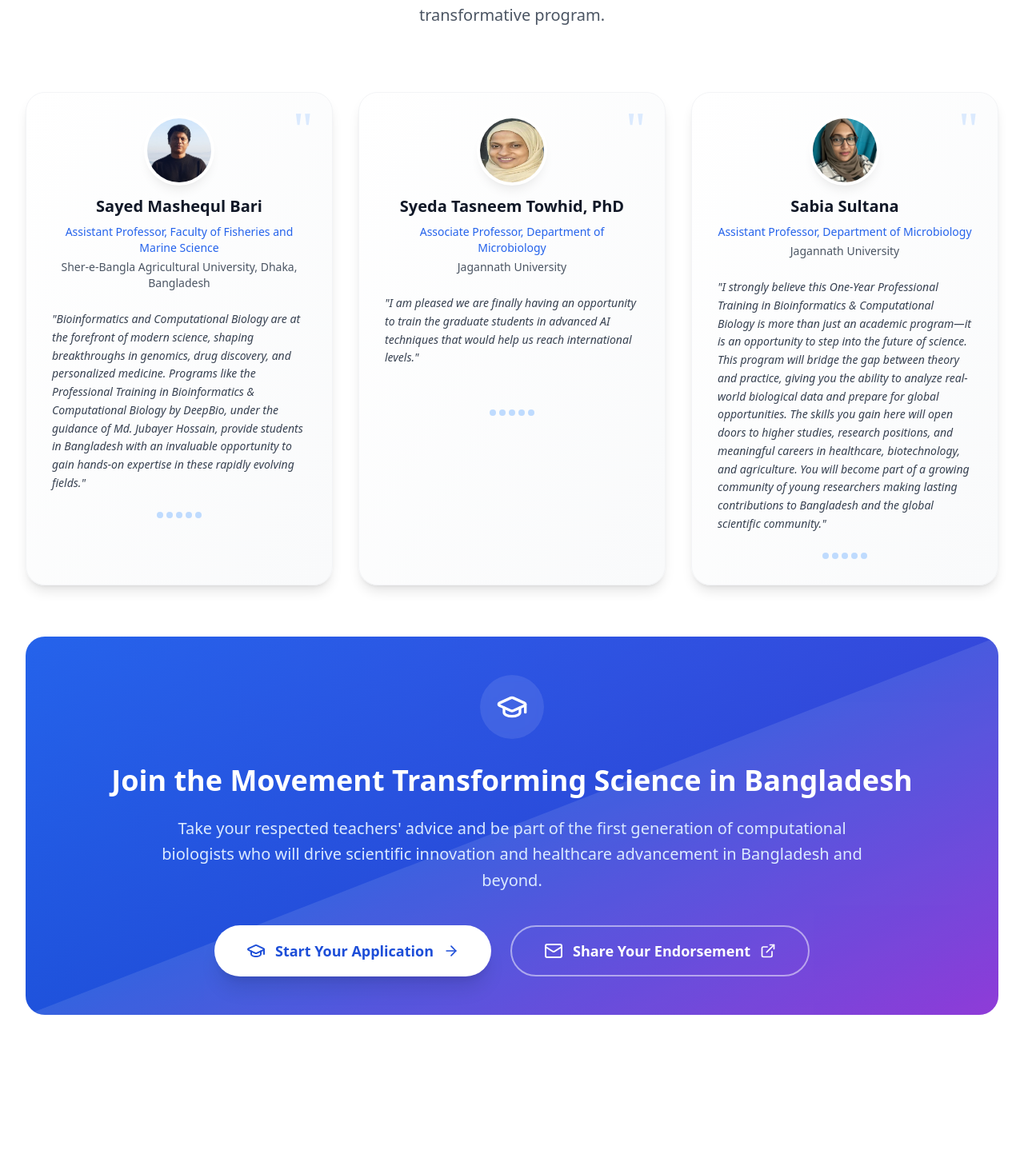
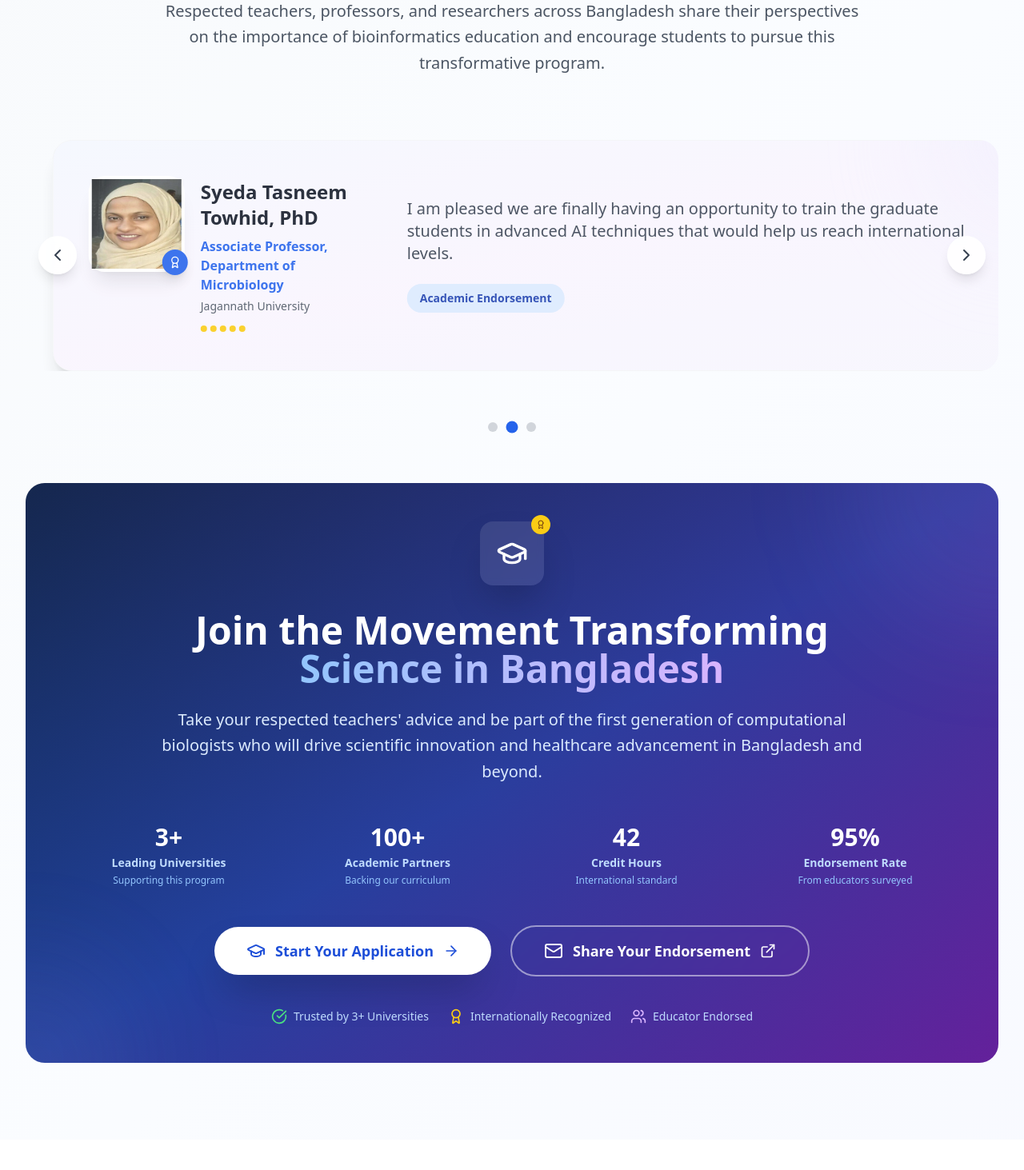
Before and after one commit to hossainlab/deepbio-academy, a Next.js app: page / in a window 1280 px wide. Shown: the part 5727-7190 px from the top of the page at 80% size. Built offline with nearby package versions, Linux system fonts and the light colour scheme.

Commit message:
improve slider

```diff
--- a/src/app/instructors/page.tsx
+++ b/src/app/instructors/page.tsx
@@ -21,7 +21,7 @@ export default function Instructors() {
       category: 'Core Instructors',
       department: 'Computational Biology & Bioinformatics',
       institution: 'DeepBio Academy',
-      image: '/images/instructors/jubayer.jpg',
+      image: '/images/instructors/jubayer.png',
       email: 'jubayer@deepbioltd.com',
       phone: 'TBA',
       office: 'DeepBio Limited, Dhaka, Bangladesh',
--- a/src/app/page.tsx
+++ b/src/app/page.tsx
@@ -6,18 +6,27 @@ import Link from 'next/link';
 import Image from 'next/image';
 import {
   BookOpen, Users, Award, ArrowRight, Mail, Phone, MapPin, GraduationCap,
-  Globe, Calendar, Clock, CheckCircle, Download, ExternalLink, Zap, Target, TrendingUp
+  Globe, Calendar, Clock, CheckCircle, Download, ExternalLink, Zap, Target, TrendingUp,
+  ChevronLeft, ChevronRight
 } from 'lucide-react';
 import Navbar from '../components/Navbar';
 
 export default function Home() {
   const [activeTab, setActiveTab] = useState(0);
   const [isScrolled, setIsScrolled] = useState(false);
+  const [activeTestimonial, setActiveTestimonial] = useState(0);
 
   useEffect(() => {
     const handleScroll = () => setIsScrolled(window.scrollY > 50);
     window.addEventListener('scroll', handleScroll);
     return () => window.removeEventListener('scroll', handleScroll);
+  }, []);
+
+  useEffect(() => {
+    const testimonialInterval = setInterval(() => {
+      setActiveTestimonial((prev) => (prev + 1) % mentorTestimonials.length);
+    }, 6000);
+    return () => clearInterval(testimonialInterval);
   }, []);
 
   const quarters = [
@@ -824,7 +833,7 @@ export default function Home() {
       */}
 
       {/* Teacher/Mentor Endorsements Section */}
-      <section className="py-24 bg-white">
+      <section className="py-24 bg-gradient-to-br from-slate-50 via-blue-50/30 to-indigo-50/40">
         <div className="max-w-7xl mx-auto px-4 sm:px-6 lg:px-8">
           <motion.div
             className="text-center mb-20"
@@ -833,6 +842,10 @@ export default function Home() {
             transition={{ duration: 0.8 }}
             viewport={{ once: true }}
           >
+            <div className="inline-flex items-center px-4 py-2 bg-blue-100 text-blue-800 rounded-full text-sm font-semibold mb-6">
+              <Users className="w-4 h-4 mr-2" />
+              Endorsed by Academic Leaders
+            </div>
             <h2 className="text-4xl md:text-6xl font-bold text-gray-900 mb-6">
               Endorsed by Leading Educators
             </h2>
@@ -842,32 +855,33 @@ export default function Home() {
             </p>
           </motion.div>
 
-          <div className="grid md:grid-cols-2 lg:grid-cols-3 gap-8 mb-16">
-            {mentorTestimonials.map((mentor, index) => (
+          {/* Testimonial Slider */}
+          <div className="relative mb-16">
+            <div className="overflow-hidden rounded-3xl">
+              <AnimatePresence mode="wait">
                 <motion.div
-                key={mentor.name}
-                className="group bg-gradient-to-br from-white to-gray-50 rounded-3xl p-8 shadow-lg hover:shadow-2xl transition-all duration-500 border border-gray-100 relative overflow-hidden"
-                initial={{ opacity: 0, y: 30 }}
-                whileInView={{ opacity: 1, y: 0 }}
-                transition={{ duration: 0.6, delay: index * 0.15 }}
-                viewport={{ once: true }}
-                whileHover={{ y: -8 }}
+                  key={activeTestimonial}
+                  initial={{ opacity: 0, x: 300 }}
+                  animate={{ opacity: 1, x: 0 }}
+                  exit={{ opacity: 0, x: -300 }}
+                  transition={{ duration: 0.5, ease: "easeInOut" }}
+                  className="bg-white rounded-3xl p-8 md:p-12 shadow-xl border border-gray-100 relative overflow-hidden"
                 >
-                {/* Decorative background gradient */}
-                <div className="absolute inset-0 bg-gradient-to-br from-blue-50/50 to-purple-50/50 opacity-0 group-hover:opacity-100 transition-opacity duration-500"></div>
-
-                {/* Quote marks decoration */}
-                <div className="absolute top-4 right-6 text-6xl text-blue-100 font-serif leading-none">"</div>
+                  {/* Background decoration */}
+                  <div className="absolute inset-0 bg-gradient-to-br from-blue-600/5 via-purple-600/5 to-indigo-600/5"></div>
+                  <div className="absolute top-0 right-0 w-64 h-64 bg-gradient-to-br from-blue-100 to-purple-100 rounded-full blur-3xl opacity-30 -translate-y-32 translate-x-32"></div>
 
                   <div className="relative z-10">
-                  {/* Profile Section */}
-                  <div className="text-center mb-6">
-                    <div className="relative w-20 h-20 mx-auto mb-4 rounded-full overflow-hidden shadow-lg ring-4 ring-white">
+                    <div className="flex flex-col lg:flex-row items-start lg:items-center gap-8">
+                      {/* Profile */}
+                      <div className="flex flex-col sm:flex-row items-center lg:items-start gap-6 lg:w-1/3">
+                        <div className="relative">
+                          <div className="w-24 h-24 lg:w-28 lg:h-28 rounded-2xl overflow-hidden shadow-xl ring-4 ring-white">
                             <Image
-                        src={mentor.image}
-                        alt={mentor.name}
+                              src={mentorTestimonials[activeTestimonial].image}
+                              alt={mentorTestimonials[activeTestimonial].name}
                               fill
-                        className="object-cover group-hover:scale-110 transition-transform duration-500"
+                              className="object-cover"
                               onError={(e) => {
                                 const target = e.target as HTMLImageElement;
                                 target.style.display = 'none';
@@ -876,103 +890,193 @@ export default function Home() {
                               }}
                             />
                             <div className="absolute inset-0 flex items-center justify-center bg-gradient-to-br from-blue-100 to-purple-100" style={{ display: 'none' }}>
-                        <div className="w-10 h-10 rounded-full bg-white/80 flex items-center justify-center">
-                          <svg className="w-6 h-6 text-gray-600" fill="currentColor" viewBox="0 0 20 20">
+                              <div className="w-12 h-12 rounded-xl bg-white/80 flex items-center justify-center">
+                                <svg className="w-8 h-8 text-gray-600" fill="currentColor" viewBox="0 0 20 20">
                                   <path fillRule="evenodd" d="M10 9a3 3 0 100-6 3 3 0 000 6zm-7 9a7 7 0 1114 0H3z" clipRule="evenodd" />
                                 </svg>
                               </div>
                             </div>
                           </div>
-
-                    <h4 className="text-xl font-bold text-gray-900 mb-2 select-text group-hover:text-blue-700 transition-colors">
-                      {mentor.name}
-                    </h4>
-
-                    <p className="text-sm font-medium text-blue-600 mb-1 select-text">
-                      {mentor.role}
-                    </p>
-
-                    <p className="text-sm text-gray-600 select-text">
-                      {mentor.institution}
-                    </p>
+                          <div className="absolute -bottom-2 -right-2 w-8 h-8 bg-blue-600 rounded-full flex items-center justify-center shadow-lg">
+                            <Award className="w-4 h-4 text-white" />
+                          </div>
                         </div>
 
-                  {/* Quote Section */}
-                  <blockquote className="text-gray-700 text-sm leading-relaxed select-text mb-6 min-h-[120px] flex items-start">
-                    <span className="italic">"{mentor.quote}"</span>
-                  </blockquote>
-
-                  {/* Bottom decoration */}
-                  <div className="flex items-center justify-center">
+                        <div className="text-center sm:text-left">
+                          <h3 className="text-2xl font-bold text-gray-900 mb-2">{mentorTestimonials[activeTestimonial].name}</h3>
+                          <p className="text-blue-600 font-semibold mb-1">{mentorTestimonials[activeTestimonial].role}</p>
+                          <p className="text-gray-600 text-sm leading-relaxed">{mentorTestimonials[activeTestimonial].institution}</p>
+                          <div className="flex justify-center sm:justify-start mt-3">
                             <div className="flex space-x-1">
                               {[...Array(5)].map((_, i) => (
-                        <div key={i} className="w-2 h-2 rounded-full bg-blue-200 group-hover:bg-blue-400 transition-colors duration-300"></div>
+                                <div key={i} className="w-2 h-2 rounded-full bg-yellow-400"></div>
                               ))}
                             </div>
                           </div>
                         </div>
+                      </div>
+
+                      {/* Quote */}
+                      <div className="lg:w-2/3">
+                        <blockquote className="text-lg lg:text-xl text-gray-700 leading-relaxed font-medium mb-6">
+                          {mentorTestimonials[activeTestimonial].quote}
+                        </blockquote>
+                        <div className="flex items-center">
+                          <div className="px-4 py-2 bg-blue-100 text-blue-800 rounded-full text-sm font-semibold">
+                            Academic Endorsement
+                          </div>
+                        </div>
+                      </div>
+                    </div>
+                  </div>
+                </motion.div>
+              </AnimatePresence>
+            </div>
+
+            {/* Navigation buttons */}
+            <div className="absolute top-1/2 -translate-y-1/2 left-4 right-4 flex justify-between pointer-events-none">
+              <motion.button
+                onClick={() => setActiveTestimonial((prev) => (prev - 1 + mentorTestimonials.length) % mentorTestimonials.length)}
+                className="w-12 h-12 bg-white/90 backdrop-blur-sm rounded-full shadow-lg hover:shadow-xl transition-all duration-300 flex items-center justify-center pointer-events-auto group"
+                whileHover={{ scale: 1.1 }}
+                whileTap={{ scale: 0.9 }}
+              >
+                <ChevronLeft className="w-6 h-6 text-gray-700 group-hover:text-blue-600 transition-colors" />
+              </motion.button>
+
+              <motion.button
+                onClick={() => setActiveTestimonial((prev) => (prev + 1) % mentorTestimonials.length)}
+                className="w-12 h-12 bg-white/90 backdrop-blur-sm rounded-full shadow-lg hover:shadow-xl transition-all duration-300 flex items-center justify-center pointer-events-auto group"
+                whileHover={{ scale: 1.1 }}
+                whileTap={{ scale: 0.9 }}
+              >
+                <ChevronRight className="w-6 h-6 text-gray-700 group-hover:text-blue-600 transition-colors" />
+              </motion.button>
+            </div>
+          </div>
+
+          {/* Slider Indicators */}
+          <div className="flex justify-center space-x-3 mb-16">
+            {mentorTestimonials.map((_, index) => (
+              <button
+                key={index}
+                onClick={() => setActiveTestimonial(index)}
+                className={`w-3 h-3 rounded-full transition-all duration-300 ${
+                  index === activeTestimonial
+                    ? 'bg-blue-600 scale-125'
+                    : 'bg-gray-300 hover:bg-gray-400'
+                }`}
+              />
+            ))}
+          </div>
+
+          {/* Enhanced Call-to-action at bottom of mentor section */}
+          <motion.div
+            className="relative"
+            initial={{ opacity: 0, y: 30 }}
+            whileInView={{ opacity: 1, y: 0 }}
+            transition={{ duration: 0.8, delay: 0.3 }}
+            viewport={{ once: true }}
+          >
+            <div className="bg-gradient-to-br from-gray-900 via-blue-900 to-purple-900 rounded-3xl p-8 md:p-12 text-white relative overflow-hidden">
+              {/* Enhanced background decorations */}
+              <div className="absolute inset-0 bg-gradient-to-r from-blue-600/20 to-purple-600/20"></div>
+              <div className="absolute top-0 right-0 w-96 h-96 bg-gradient-to-br from-blue-400/10 to-purple-400/10 rounded-full blur-3xl -translate-y-48 translate-x-48"></div>
+              <div className="absolute bottom-0 left-0 w-64 h-64 bg-gradient-to-br from-indigo-400/10 to-pink-400/10 rounded-full blur-3xl translate-y-32 -translate-x-32"></div>
+
+
+              <div className="relative z-10">
+                <div className="text-center mb-12">
+                  <div className="flex items-center justify-center mb-8">
+                    <div className="relative">
+                      <div className="w-20 h-20 bg-white/10 backdrop-blur-sm rounded-2xl flex items-center justify-center shadow-2xl">
+                        <GraduationCap className="w-10 h-10 text-white" />
+                      </div>
+                      <div className="absolute -top-2 -right-2 w-6 h-6 bg-yellow-400 rounded-full flex items-center justify-center">
+                        <Award className="w-3 h-3 text-yellow-900" />
+                      </div>
+                    </div>
+                  </div>
+
+                  <h3 className="text-3xl md:text-5xl font-bold mb-6 leading-tight">
+                    Join the Movement Transforming <br />
+                    <span className="bg-gradient-to-r from-blue-300 to-purple-300 bg-clip-text text-transparent">
+                      Science in Bangladesh
+                    </span>
+                  </h3>
+
+                  <p className="text-xl text-blue-100 mb-10 max-w-4xl mx-auto leading-relaxed">
+                    Take your respected teachers' advice and be part of the first generation of computational biologists
+                    who will drive scientific innovation and healthcare advancement in Bangladesh and beyond.
+                  </p>
+                </div>
+
+                {/* Stats row */}
+                <div className="grid grid-cols-2 md:grid-cols-4 gap-6 mb-12">
+                  {[
+                    { number: "3+", label: "Leading Universities", sublabel: "Supporting this program" },
+                    { number: "100+", label: "Academic Partners", sublabel: "Backing our curriculum" },
+                    { number: "42", label: "Credit Hours", sublabel: "International standard" },
+                    { number: "95%", label: "Endorsement Rate", sublabel: "From educators surveyed" }
+                  ].map((stat, index) => (
+                    <motion.div
+                      key={stat.label}
+                      className="text-center"
+                      initial={{ opacity: 0, y: 20 }}
+                      whileInView={{ opacity: 1, y: 0 }}
+                      transition={{ duration: 0.6, delay: 0.5 + index * 0.1 }}
+                      viewport={{ once: true }}
+                    >
+                      <div className="text-2xl md:text-3xl font-bold text-white mb-1">{stat.number}</div>
+                      <div className="text-sm font-semibold text-blue-200 mb-1">{stat.label}</div>
+                      <div className="text-xs text-blue-300">{stat.sublabel}</div>
                     </motion.div>
                   ))}
                 </div>
 
-          {/* Call-to-action at bottom of mentor section */}
-          <motion.div
-            className="text-center"
-            initial={{ opacity: 0, y: 20 }}
-            whileInView={{ opacity: 1, y: 0 }}
-            transition={{ duration: 0.8, delay: 0.3 }}
-            viewport={{ once: true }}
-          >
-            <div className="bg-gradient-to-br from-blue-600 via-blue-700 to-purple-700 rounded-3xl p-12 text-white relative overflow-hidden">
-              {/* Background decoration */}
-              <div className="absolute inset-0 bg-gradient-to-r from-blue-600/20 to-purple-600/20"></div>
-              <div className="absolute top-0 left-0 w-full h-full opacity-10">
-                <svg className="w-full h-full" fill="currentColor" viewBox="0 0 100 100" preserveAspectRatio="none">
-                  <polygon points="0,100 100,0 100,100" />
-                </svg>
-              </div>
-
-              <div className="relative z-10">
-                <div className="flex items-center justify-center mb-8">
-                  <div className="w-20 h-20 bg-white/10 backdrop-blur-sm rounded-full flex items-center justify-center">
-                    <GraduationCap className="w-10 h-10 text-white" />
-                  </div>
-                </div>
-
-                <h3 className="text-3xl md:text-4xl font-bold mb-6">
-                  Join the Movement Transforming Science in Bangladesh
-                </h3>
-                <p className="text-xl text-blue-100 mb-10 max-w-4xl mx-auto leading-relaxed">
-                  Take your respected teachers' advice and be part of the first generation of computational biologists
-                  who will drive scientific innovation and healthcare advancement in Bangladesh and beyond.
-                </p>
-
-                <div className="flex flex-col sm:flex-row gap-6 justify-center">
+                {/* CTA Buttons */}
+                <div className="flex flex-col sm:flex-row gap-6 justify-center items-center">
                   <motion.a
                     href="https://forms.gle/PAs7XKJxJnAhZ5o58"
                     target="_blank"
                     rel="noopener noreferrer"
-                    className="px-10 py-4 bg-white text-blue-700 font-bold text-lg rounded-full shadow-xl hover:shadow-2xl hover:bg-gray-50 transition-all duration-300 flex items-center justify-center space-x-3"
-                    whileHover={{ scale: 1.05, y: -2 }}
+                    className="group px-10 py-4 bg-white text-blue-700 font-bold text-lg rounded-full shadow-2xl hover:shadow-3xl hover:bg-gray-50 transition-all duration-300 flex items-center justify-center space-x-3"
+                    whileHover={{ scale: 1.05, y: -3 }}
                     whileTap={{ scale: 0.95 }}
                   >
-                    <GraduationCap className="w-6 h-6" />
+                    <GraduationCap className="w-6 h-6 group-hover:rotate-12 transition-transform duration-300" />
                     <span>Start Your Application</span>
-                    <ArrowRight className="w-5 h-5" />
+                    <ArrowRight className="w-5 h-5 group-hover:translate-x-1 transition-transform duration-300" />
                   </motion.a>
 
                   <motion.a
                     href="https://docs.google.com/forms/d/e/your-mentor-feedback-form"
                     target="_blank"
                     rel="noopener noreferrer"
-                    className="px-10 py-4 bg-transparent border-2 border-white/50 text-white font-bold text-lg rounded-full hover:border-white hover:bg-white/10 transition-all duration-300 flex items-center justify-center space-x-3"
+                    className="group px-10 py-4 bg-transparent border-2 border-white/50 text-white font-bold text-lg rounded-full hover:border-white hover:bg-white/10 backdrop-blur-sm transition-all duration-300 flex items-center justify-center space-x-3"
                     whileHover={{ scale: 1.05 }}
                     whileTap={{ scale: 0.95 }}
                   >
-                    <Mail className="w-6 h-6" />
+                    <Mail className="w-6 h-6 group-hover:scale-110 transition-transform duration-300" />
                     <span>Share Your Endorsement</span>
-                    <ExternalLink className="w-5 h-5" />
+                    <ExternalLink className="w-5 h-5 group-hover:translate-x-1 group-hover:-translate-y-1 transition-transform duration-300" />
                   </motion.a>
+                </div>
+
+                {/* Trust indicators */}
+                <div className="flex flex-col sm:flex-row items-center justify-center gap-6 mt-10 text-sm text-blue-200">
+                  <div className="flex items-center space-x-2">
+                    <CheckCircle className="w-5 h-5 text-green-400" />
+                    <span>Trusted by 3+ Universities</span>
+                  </div>
+                  <div className="flex items-center space-x-2">
+                    <Award className="w-5 h-5 text-yellow-400" />
+                    <span>Internationally Recognized</span>
+                  </div>
+                  <div className="flex items-center space-x-2">
+                    <Users className="w-5 h-5 text-purple-300" />
+                    <span>Educator Endorsed</span>
+                  </div>
                 </div>
               </div>
             </div>
```
Also changed, not shown: .claude/settings.local.json, public/images/instructors/jubayer.jpg (deleted), public/images/instructors/jubayer.png (added). Lines whose indentation alone changed are shown as unchanged.
